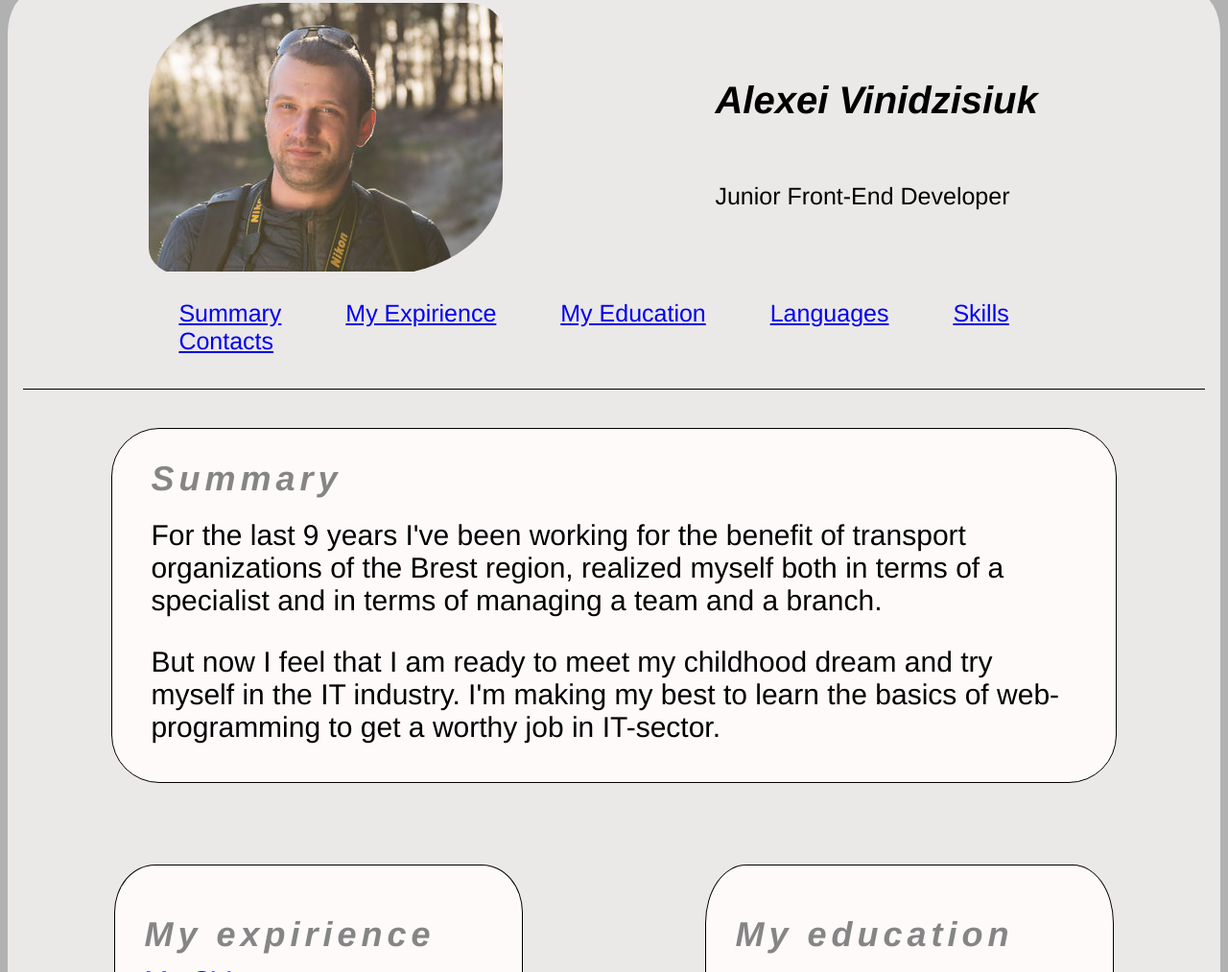
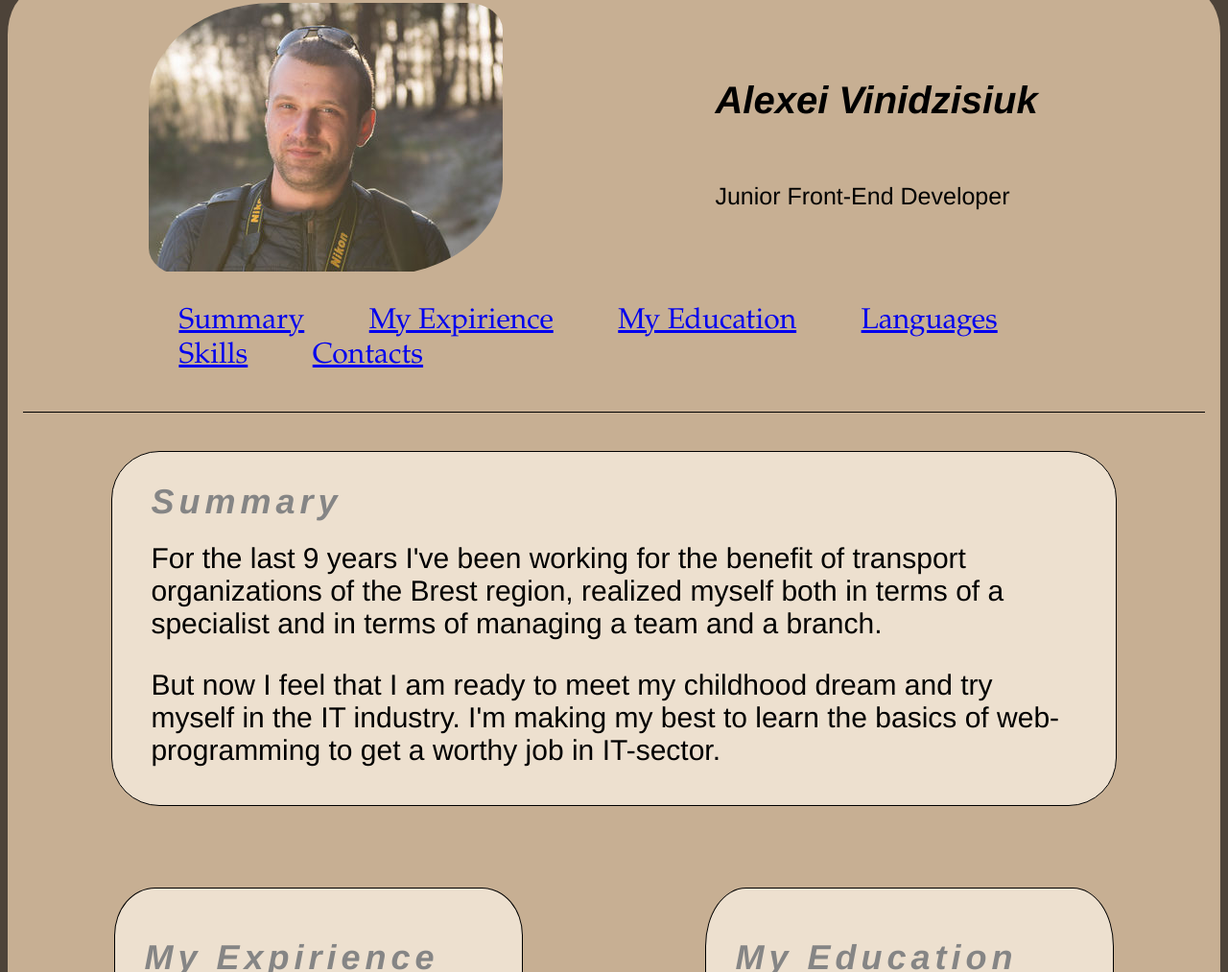
Before and after one commit to CanisMajor01/rsschool-cv-stage0, a plain HTML site: page index.html in a window 1280 px wide. Shown: the part 5-1018 px from the top of the page at 96% size. Drawn offline with Linux system fonts and the light colour scheme.

Commit message:
feat: delete old picture, change of colors

```diff
--- a/index.html
+++ b/index.html
@@ -24,8 +24,8 @@
                 <nav>
                     <ul id='menu'>
                         <li><a href="#Summary">Summary</a></li>
-                        <li><a href="#My_expirince">My Expirience</a></li>
-                        <li><a href="#My_education">My Education</a></li>
+                        <li><a href="#My_Expirince">My Expirience</a></li>
+                        <li><a href="#My_Education">My Education</a></li>
                         <li><a href="#Languages">Languages</a></li>
                         <li><a href="#Skills">Skills</a></li>
                         <li><a href="#Contacts">Contacts</a></li>
@@ -50,7 +50,7 @@
         </main>
 
             <section class="bod__exp">
-                <h2 id="My_expirince">My expirience</h2>
+                <h2 id="My_Expirince">My Expirience</h2>
                 <a href="https://canismajor01.github.io/rsschool-cv/">My CV</a>
                 <p></p>
                 Codewars task #1 solution:
@@ -64,7 +64,7 @@ return  a * b
             </section>
 
             <section class="body__education">
-                <h2 id='My_education'>My education</h2>
+                <h2 id='My_Education'>My Education</h2>
                 <p><b>2007 - Brest State Polytechnic College</b>/ Design and manufacturing of electronic devices</p>
                 <p><b>2018 - Brest State Technical University</b>/ Technical Maintenance of Motorcars</p>
                 <p><b>2022 - Rolling Scopes School</b>/ JavaScript/Front-End Stage 0 (in progress)</p>
--- a/styles.css
+++ b/styles.css
@@ -5,12 +5,12 @@
 html,
 body {
     height: 100%;
-    background-color: #b1b1b1;
+    background-color: #4d4339;
     font-family: Helvetica, sans-serif;
 }
 
 div {
-    background-color: #ebe8e8;
+    background-color: #c7af93;
 }
 
 h2 {
@@ -69,8 +69,9 @@ h2 {
 }
 
 .header__menu {
-    font-size: 25px;
+    font-size: 30px;
     width: 85%;
+    font-family: Garamond;
 }
 
 ul#menu li {
@@ -110,7 +111,7 @@ section {
     margin: 45px auto;
     padding: 30px;
     font-size: 30px;
-    background-color: #fffafa;
+    background-color: #ede0cf;
     border-radius: 10%;
     max-height: fit-content;
     border: solid 1px, black;
```
Also changed, not shown: 491353090.jpeg (deleted).
